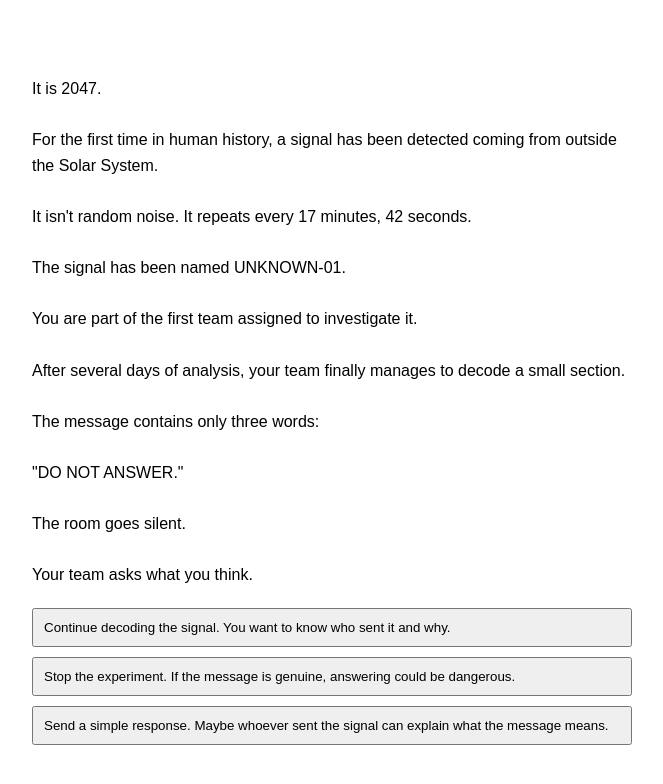
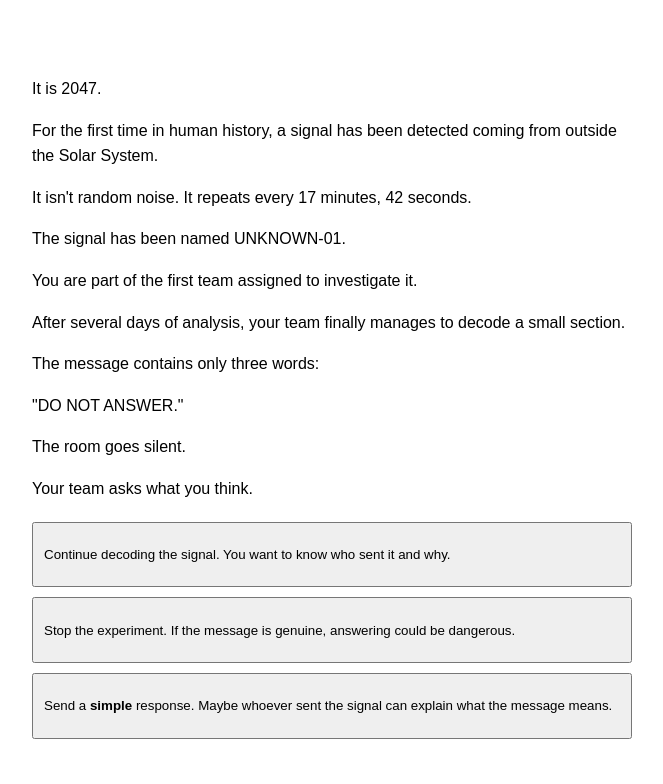
Before and after one commit to JFRGplayz/pathweaver, a plain HTML site: page signalunknown.html in a window 1280 px wide. Shown: the whole page, without its empty margins (308-971 px from the left). Drawn offline with Linux system fonts and the light colour scheme.

Commit message:
Implement safe text rendering for story choices
Added a safe text rendering function to handle bold markdown and updated the dataScreen function to use it for displaying story text and choices.

```diff
--- a/signalunknown.html
+++ b/signalunknown.html
@@ -24,7 +24,8 @@
           choices: [
             { text: "Continue decoding the signal.\nYou want to know who sent it and why.", nextNode: "decodeSignal" },
             { text: "Stop the experiment.\nIf the message is genuine, answering could be dangerous.", nextNode: "stopExperiment" },
-              { text: "Send a simple response.\nMaybe whoever sent the signal can explain what the message means.", nextNode: "respondSignal" }
+            // Added ** here around simple:
+            { text: "Send a **simple** response.\nMaybe whoever sent the signal can explain what the message means.", nextNode: "respondSignal" }
           ]
         },
         decodeSignal: {
@@ -48,21 +49,52 @@
         }
       };
 
+      // === ADDED FUNCTION HERE (MIDDLE OF FILE) ===
+      function renderSafeText(container, rawText, username = "") {
+        container.textContent = "";
+
+        let dynamicText = rawText.replace(/{name}/g, username);
+        const paragraphs = dynamicText.split("\n\n");
+
+        paragraphs.forEach(pText => {
+          if (!pText.trim()) return;
+
+          const pElement = document.createElement("p");
+          const parts = pText.split(/(\*\*.*?\*\*)/g);
+
+          parts.forEach(part => {
+            if (part.startsWith("**") && part.endsWith("**")) {
+              const boldElement = document.createElement("strong");
+              boldElement.textContent = part.slice(2, -2);
+              pElement.appendChild(boldElement);
+            } else {
+              pElement.appendChild(document.createTextNode(part));
+            }
+          });
+
+          container.appendChild(pElement);
+        });
+      }
+      // ============================================
+
       // 2. The core function to update the screen
       function dataScreen(nodeKey) {
         const currentNode = storyData[nodeKey];
 
-          // Update the story narrative text
-          document.getElementById("story-text").textContent = currentNode.text;
+        // Update the story narrative text safely using the bold markdown parser
+        const storyContainer = document.getElementById("story-text");
+        renderSafeText(storyContainer, currentNode.text);
 
-          // Clear out the previous choice buttons
+        // Clear out the previous choice buttons securely
         const choicesContainer = document.getElementById("choices");
-          choicesContainer.innerHTML = "";
+        choicesContainer.textContent = ""; // Replaced innerHTML with clean text reset
 
         // Dynamically create a button for each available choice
         currentNode.choices.forEach(choice => {
           const button = document.createElement("button");
-            button.textContent = choice.text;
+
+          // CHANGED: We now safely pass the button element to the bold markdown parser
+          renderSafeText(button, choice.text);
 
           // When clicked, this button calls dataScreen again with the next path
           button.onclick = () => dataScreen(choice.nextNode);
@@ -73,6 +105,7 @@
 
       // 3. Start the game on the 'start' node when the page loads
       window.onload = () => dataScreen("start");
+
     </script>
     </body>
 </html>
```
Lines whose indentation alone changed are shown as unchanged.
